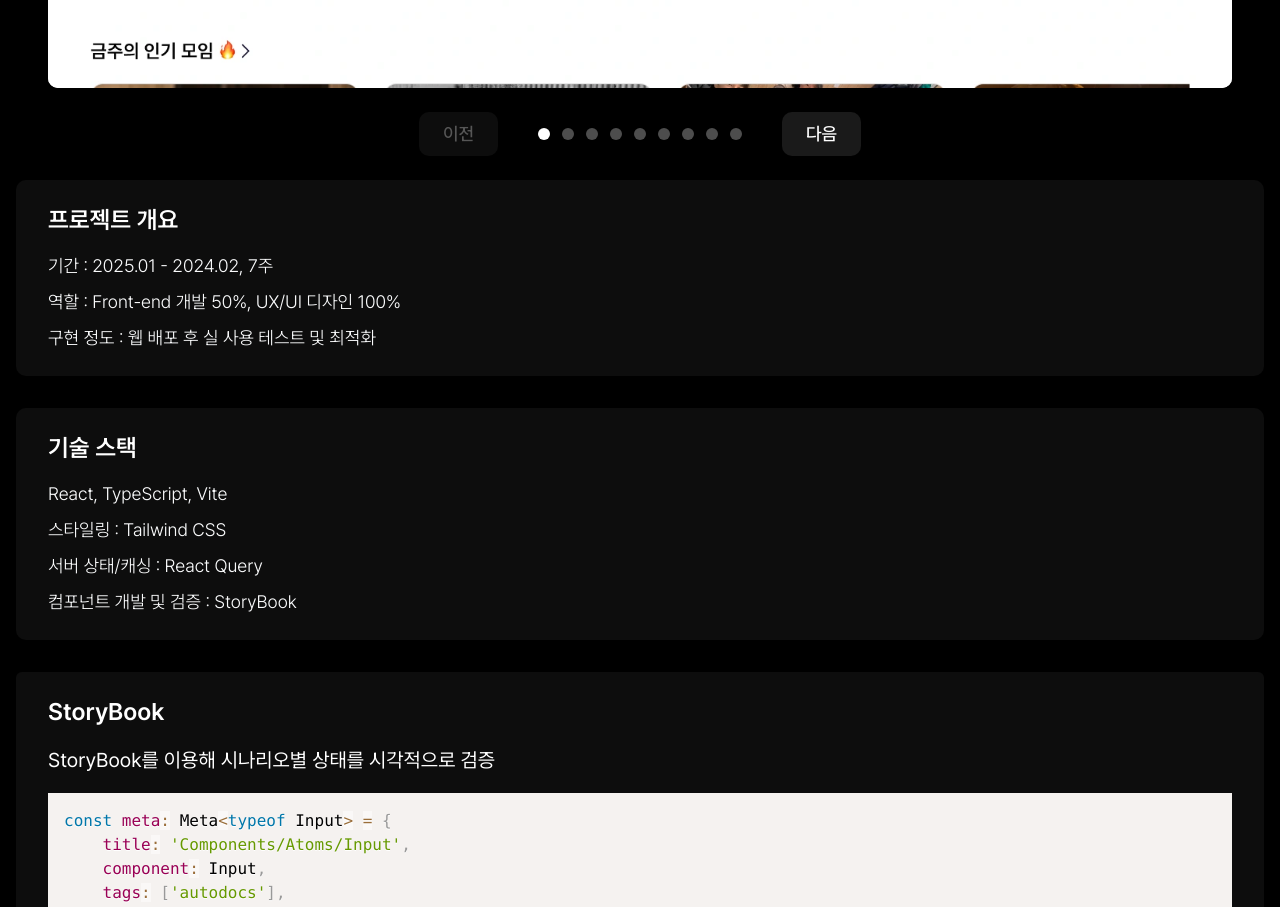
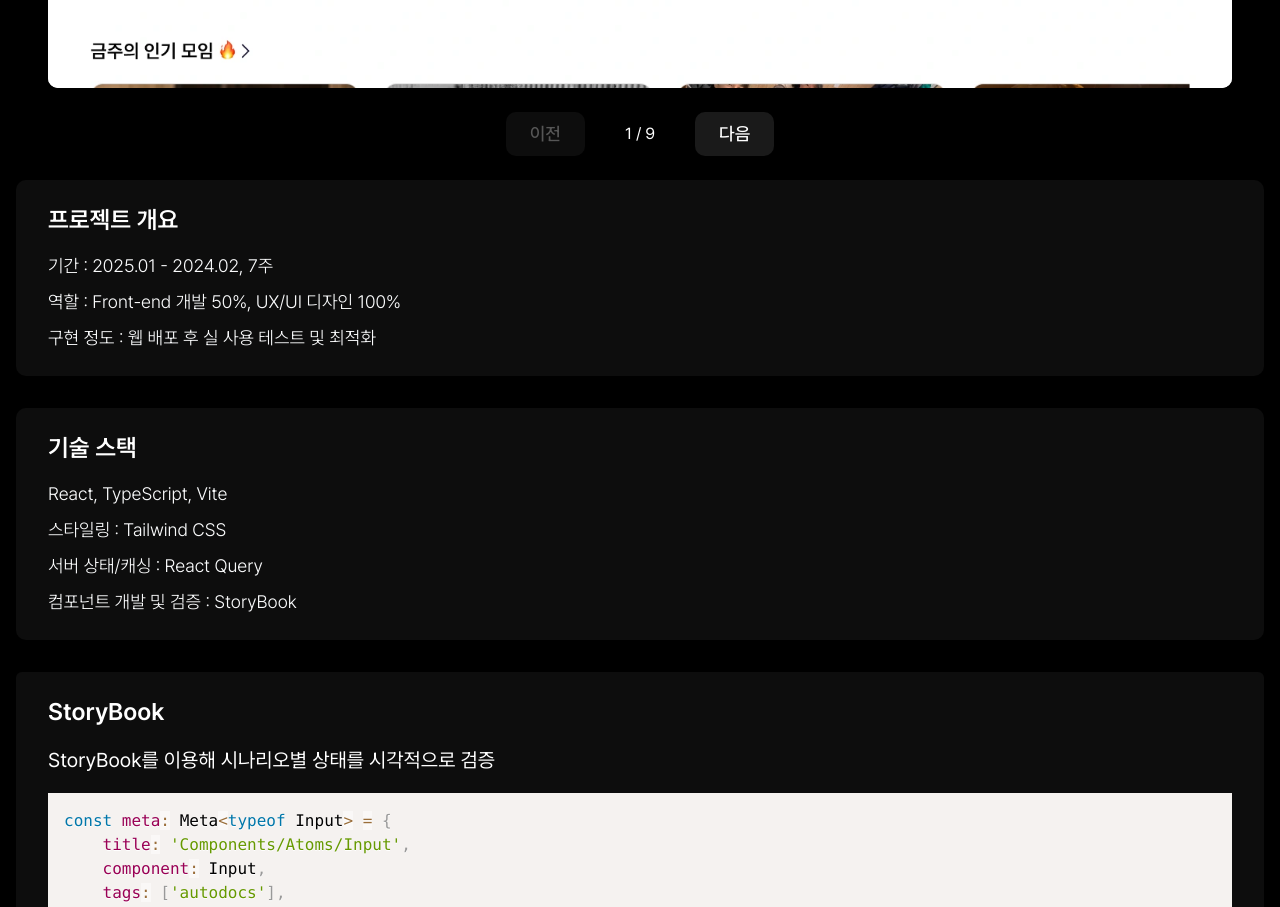
Before and after one commit to lifehardmod/seodotcom, a Next.js app: page /programming/mimo in a window 1280 px wide. Shown: the part 1640-2547 px from the top of the page. Built offline with nearby package versions, Linux system fonts and the light colour scheme.

Commit message:
fix: 캐러샐 인디케이터가 사실 효과가없을것같아

```diff
--- a/src/components/common/Carousel.tsx
+++ b/src/components/common/Carousel.tsx
@@ -102,19 +102,11 @@ const Carousel = ({ images }: CarouselProps) => {
 
         {/* 인디케이터 */}
         <div className="flex gap-1 sm:gap-2 md:gap-3 px-2">
-          {images.map((_, index) => (
-            <button
-              key={index}
-              onClick={() => {
-                setCurrentIndex(index);
-              }}
-              className={`w-2 h-2 sm:w-3 sm:h-3 rounded-full transition-all ${
-                currentIndex === index
-                  ? "bg-white"
-                  : "bg-white/30 hover:bg-white/50"
-              }`}
-            />
-          ))}
+          <div className="flex flex-row gap-1">
+            <span>{currentIndex + 1}</span>
+            <span>/</span>
+            <span>{images.length}</span>
+          </div>
         </div>
         {/* 다음 버튼 */}
         <button
```
